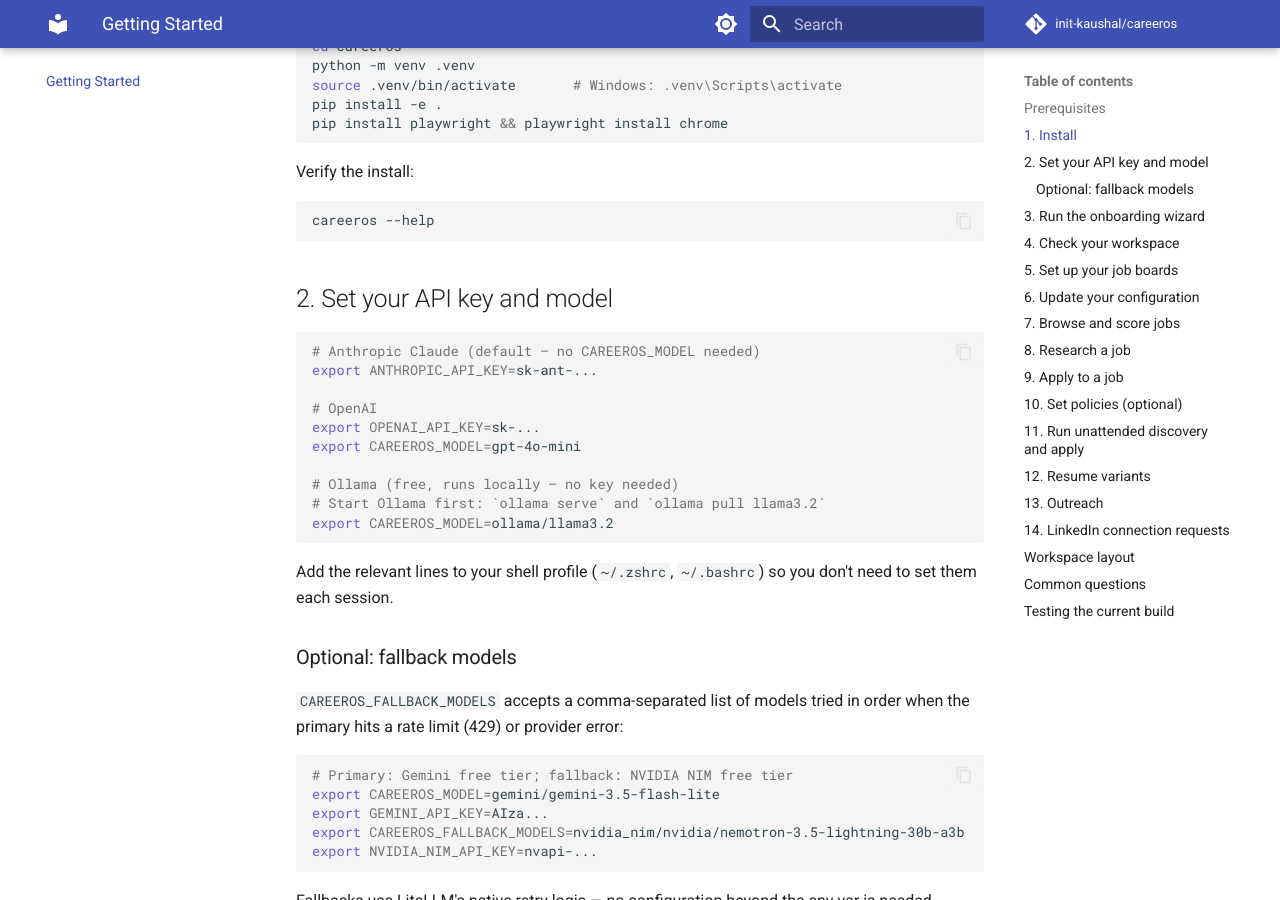
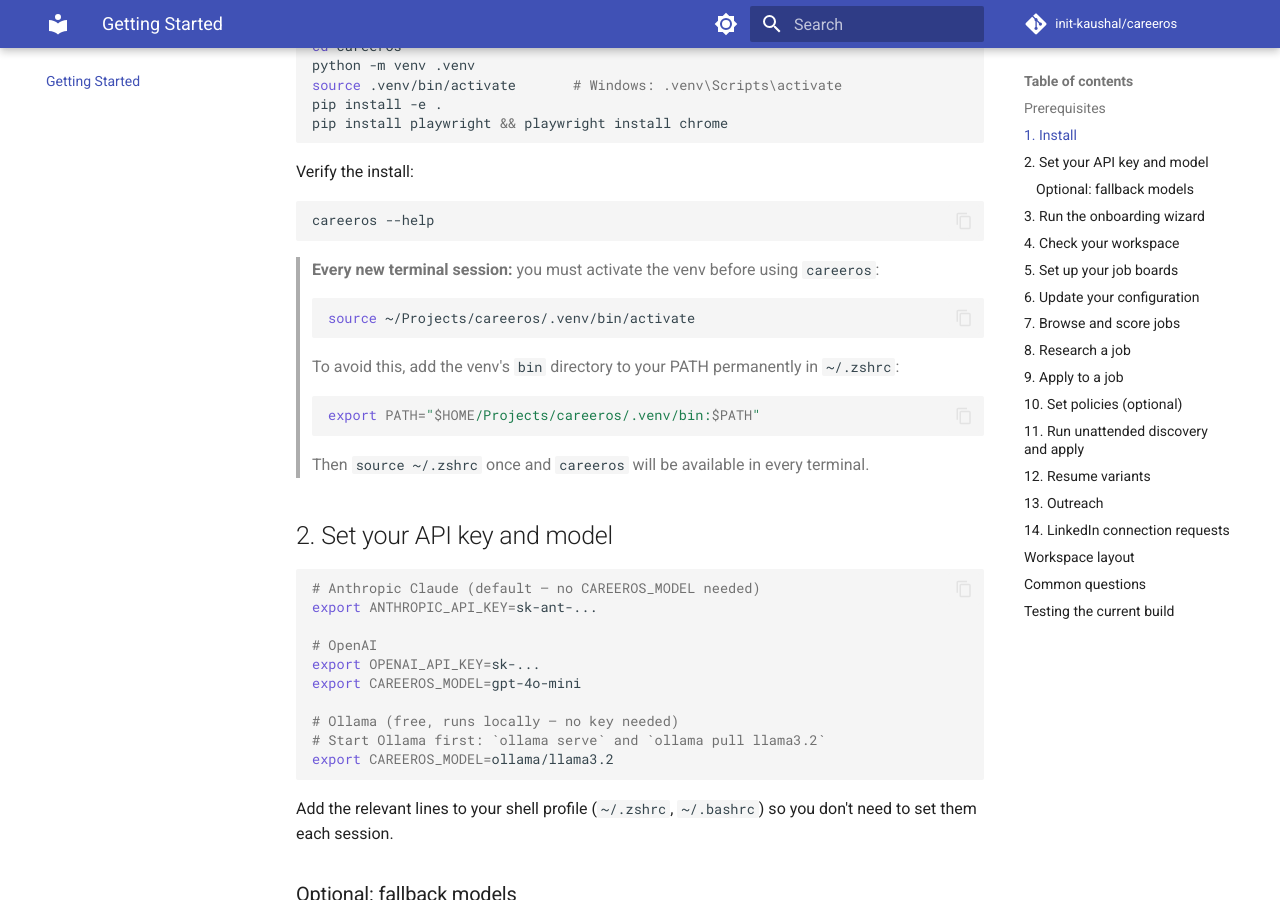
Before and after one commit to init-kaushal/careeros, an MkDocs documentation site: the page built from docs/getting-started.md, in a window 1280 px wide and 900 px high, scrolled down 808 px. Built offline with MkDocs 1.6.1 and Material for MkDocs 9.7.7, drawn with Linux system fonts in a browser that asks for light colours; comment, search, counter and statistics services are not loaded.

Commit message:
docs: add venv activation reminder after install step
Co-Authored-By: Claude Sonnet 4.6 <noreply@anthropic.com>
Claude-Session: https://claude.ai/code/session_0191bMVfYrxF4bguT3GiNw8Y

````diff
--- a/docs/getting-started.md
+++ b/docs/getting-started.md
@@ -32,6 +32,16 @@ Verify the install:
 ```bash
 careeros --help
 ```
+
+> **Every new terminal session:** you must activate the venv before using `careeros`:
+> ```bash
+> source ~/Projects/careeros/.venv/bin/activate
+> ```
+> To avoid this, add the venv's `bin` directory to your PATH permanently in `~/.zshrc`:
+> ```bash
+> export PATH="$HOME/Projects/careeros/.venv/bin:$PATH"
+> ```
+> Then `source ~/.zshrc` once and `careeros` will be available in every terminal.
 
 ## 2. Set your API key and model
 
````
